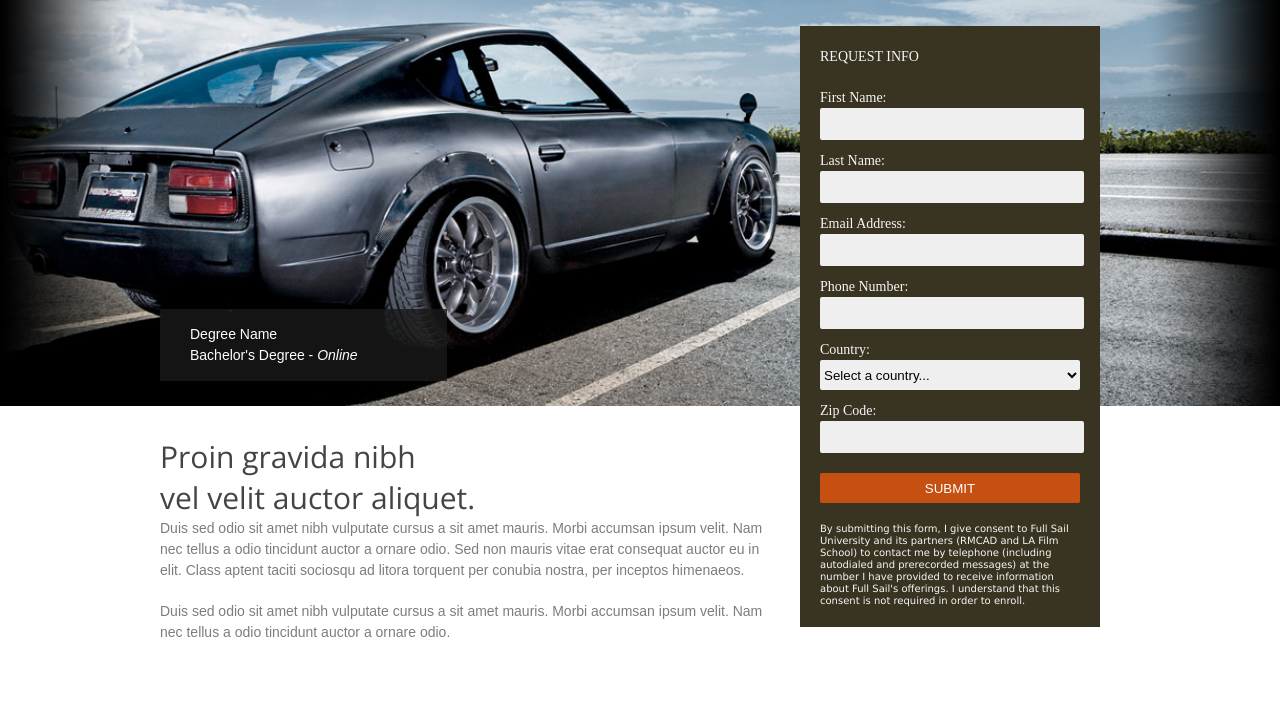
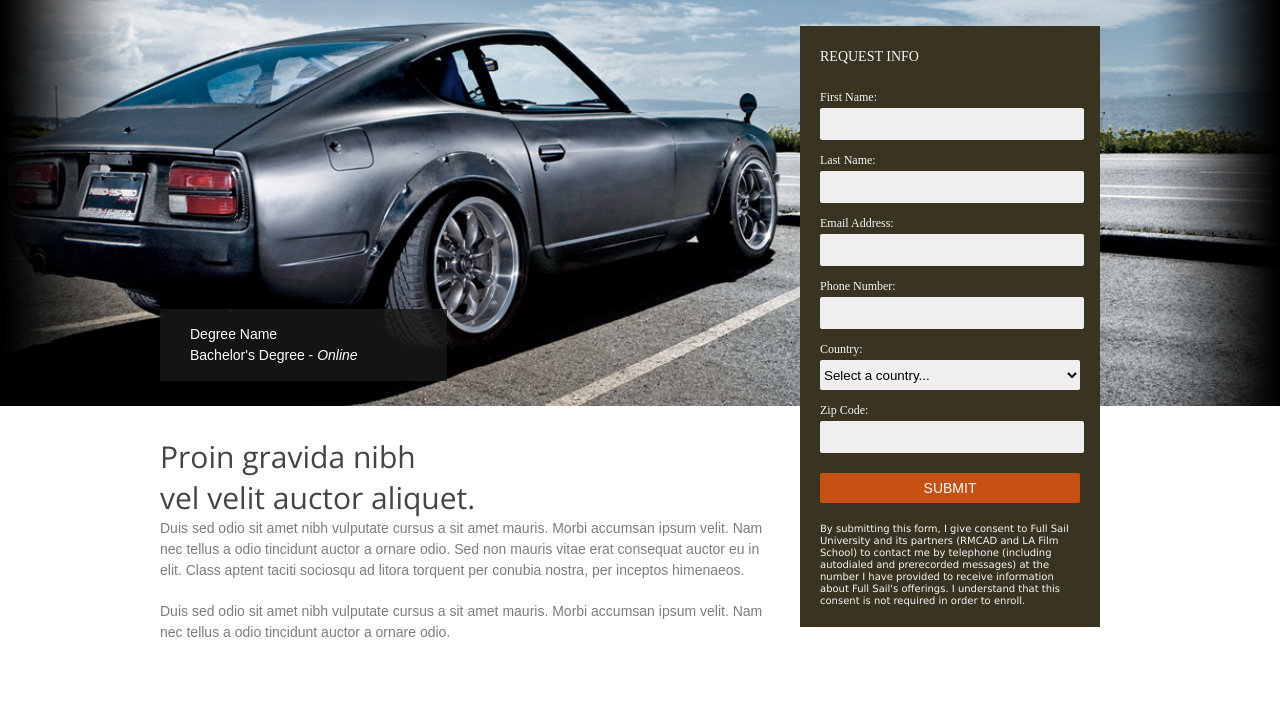
Before and after one commit to brownsusan/fs-landing_page-test, a website: page index.html in a window 1280 px wide. Shown: the part 64-775 px from the top of the page. Drawn offline with nearby package versions, Linux system fonts and the light colour scheme; a web font is replaced by a local one.

Commit message:
Fix font sizes in request section

```diff
--- a/css/core/style.css
+++ b/css/core/style.css
@@ -82,7 +82,12 @@ input[type=submit]{
 	background: #c64f12;
 	color: #fff;
 	font-family: 'Francois One', sans-serif;
+	font-size: 14px;
 	margin: 20px 0;
+}
+
+label{
+	font-size: 12px;
 }
 
 #main-feature{
--- a/js/core/main.js
+++ b/js/core/main.js
@@ -6,7 +6,6 @@ $(document).ready(function() {
 
 	var headerHeight = $('header').height(), logoHeight = $('header img').height();
 	var logoMargin = (headerHeight - logoHeight)/2;
-	console.log(logoMargin);
 	$('header img').css('margin-top', logoMargin);
 });
 
@@ -19,6 +18,5 @@ var moveContent = function() {
 	var height = $('#main-feature').css('height');
 	var bgImgHt = parseInt(height);
 	$('.degree-description').css('margin-top', bgImgHt+30);
-	console.log('HEY' + $('.degree-name').height());
 	$('.degree-name').css('position', 'absolute').css('top', bgImgHt-25-$('.degree-name').height());
 };
```
